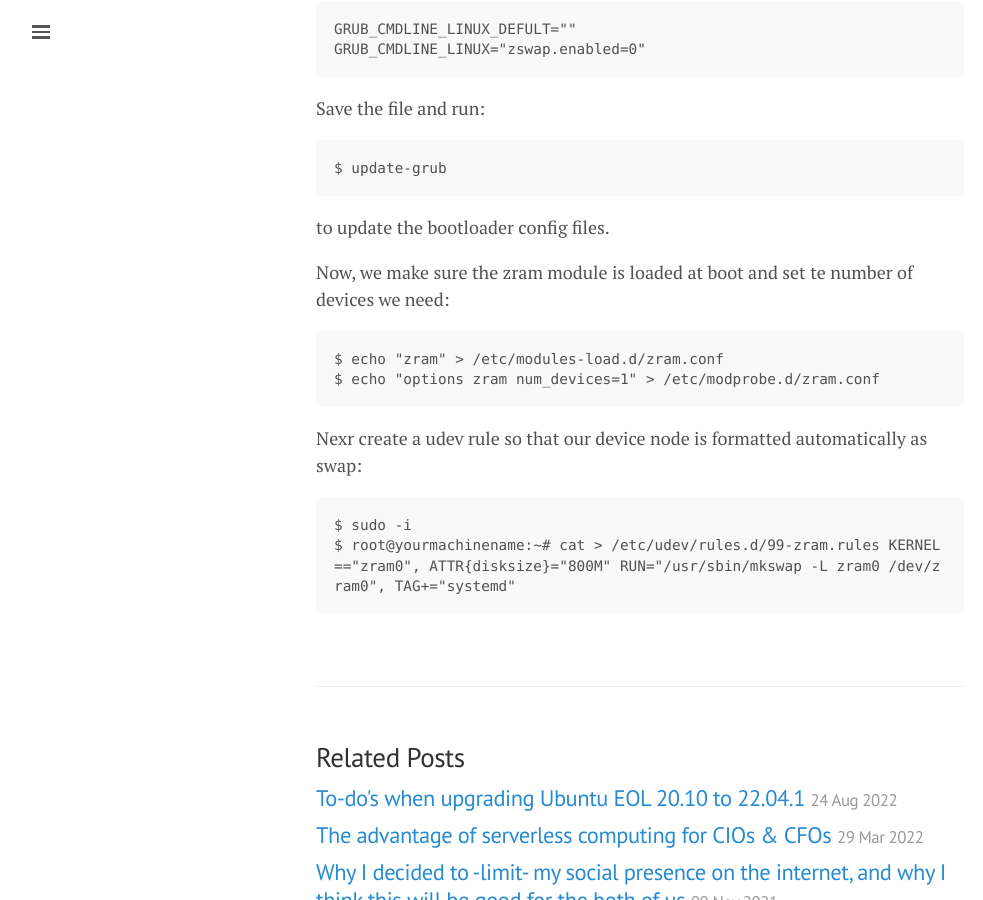
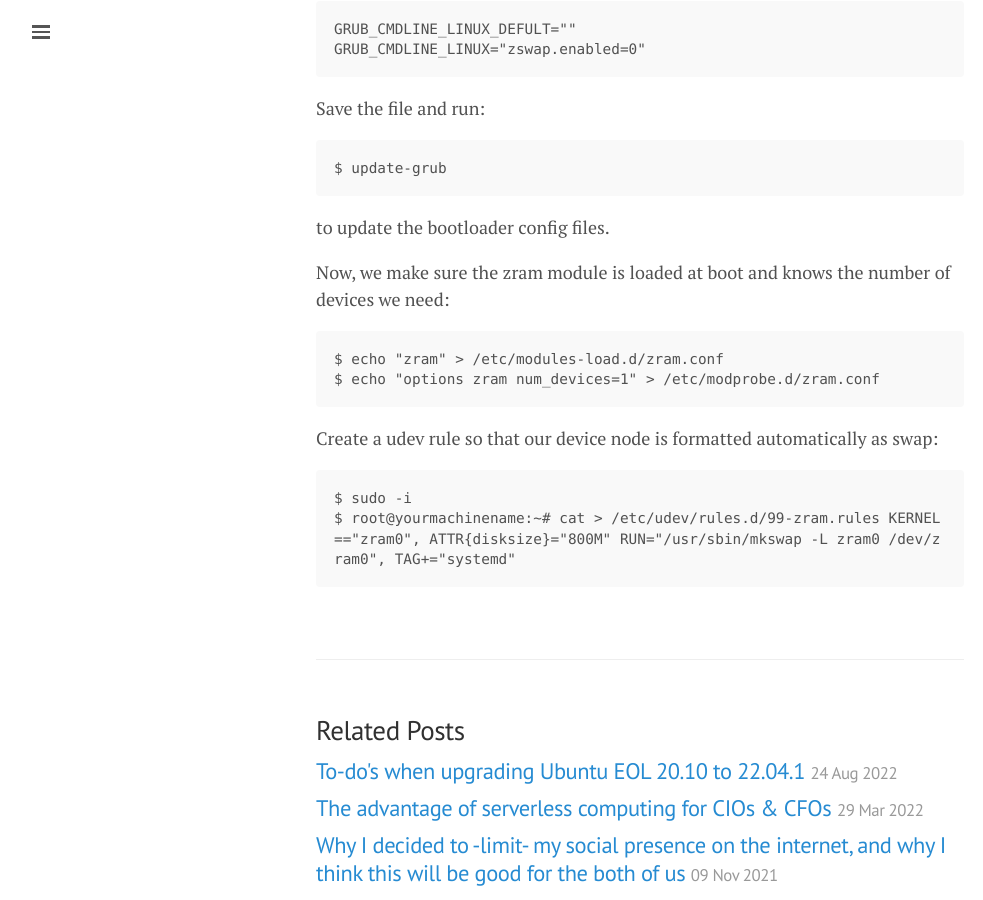
Before and after one commit to lgeurts/lgeurts.github.io, a Jekyll site: the page built from _posts/2022-10-03-optimizing-ubuntu-22.04-jammy-jellyfish.md, in a window 1280 px wide and 900 px high, scrolled down 1767 px. Shown: the whole window, without its empty margins (0-983 px from the left). Built offline with Jekyll 4.4.1, drawn with Linux system fonts in a browser that asks for light colours; nearby versions of some CDN libraries; comment, search, counter and statistics services are not loaded; some of the changed text lies outside the part shown.

Commit message:
Update 2022-10-03-optimizing-ubuntu-22.04-jammy-jellyfish.md

````diff
--- a/_posts/2022-10-03-optimizing-ubuntu-22.04-jammy-jellyfish.md
+++ b/_posts/2022-10-03-optimizing-ubuntu-22.04-jammy-jellyfish.md
@@ -62,12 +62,12 @@ $ update-grub
 ```
 to update the bootloader config files.
 
-Now, we make sure the zram module is loaded at boot and set te number of devices we need:
+Now, we make sure the zram module is loaded at boot and knows the number of devices we need:
 ```
 $ echo "zram" > /etc/modules-load.d/zram.conf
 $ echo "options zram num_devices=1" > /etc/modprobe.d/zram.conf
 ```
-Nexr create a udev rule so that our device node is formatted automatically as swap:
+Create a udev rule so that our device node is formatted automatically as swap:
 ```
 $ sudo -i
 $ root@yourmachinename:~# cat > /etc/udev/rules.d/99-zram.rules KERNEL=="zram0", ATTR{disksize}="800M" RUN="/usr/sbin/mkswap -L zram0 /dev/zram0", TAG+="systemd"
````
